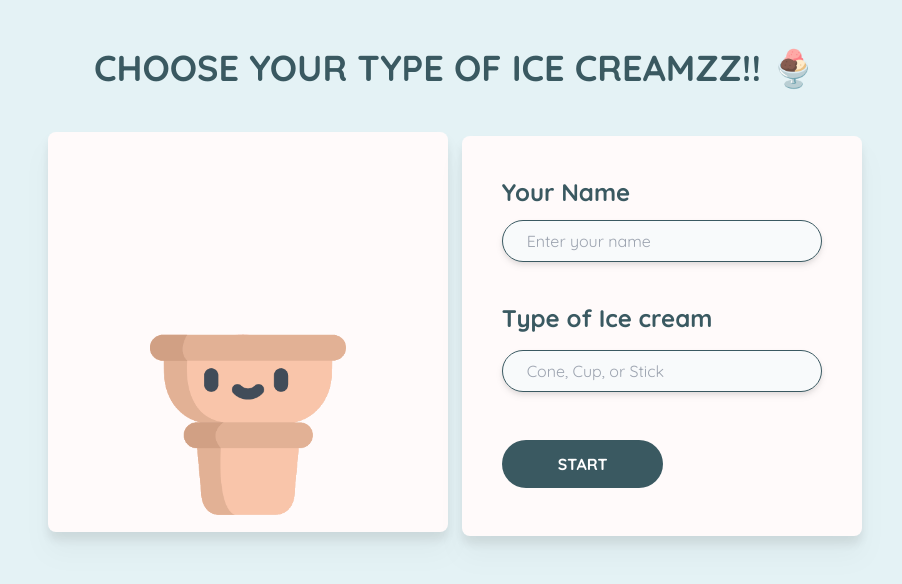
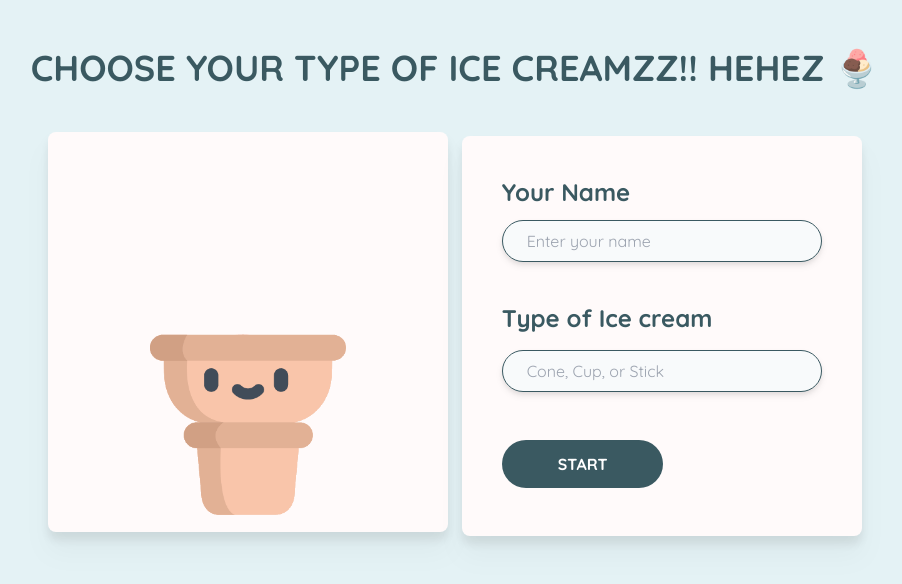
Before and after one commit to jasmininnaka24/project-simulation-pipeline-container, a website: page index.html in a window 1280 px wide. Shown: the whole page, without its empty margins (185-1087 px from the left). Drawn offline with Linux system fonts and the light colour scheme.

Commit message:
Update index.html

```diff
--- a/index.html
+++ b/index.html
@@ -17,7 +17,7 @@
       class="text-center uppercase font-bold container mx-auto pt-12 text-4xl text-darkGrayishBlue"
     >
 
-      Choose your type of ice creamzz!! 🍨
+      Choose your type of ice creamzz!! hehez 🍨
 
     </h1>
     <section id="boxes">
```
